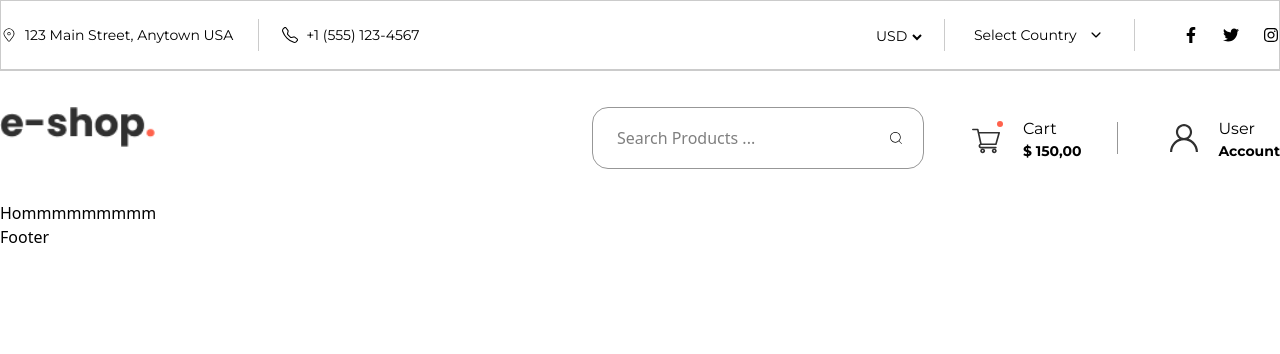
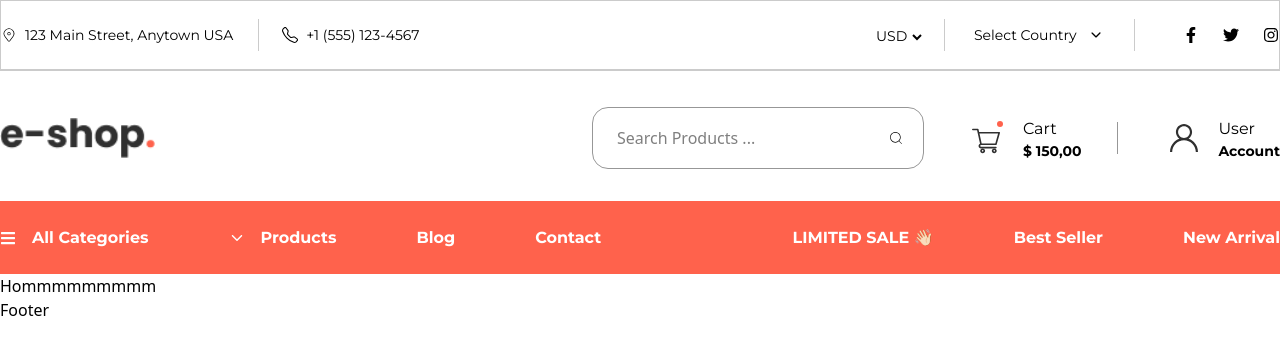
Before and after one commit to shadafhossain01/E-shop, a React (Vite) app: page / in a window 1280 px wide. Shown: the top 354 px of the page. Built offline with nearby package versions, Linux system fonts and the light colour scheme.

Commit message:
Bottom Header Done

```diff
--- a/src/components/header/BottomHeader.jsx
+++ b/src/components/header/BottomHeader.jsx
@@ -0,0 +1,79 @@
+import { Link } from "react-router-dom";
+import Container from "../commonLayout/Container"
+import { FaBars } from "react-icons/fa";
+import { IoIosArrowDown } from "react-icons/io";
+
+const BottomHeader = () => {
+  return (
+    <div className="bg-[#FF624C] py-6">
+      <Container>
+        <div className="flex justify-between">
+          <ul className="flex items-center gap-[80px]">
+            <li>
+              <Link
+                to={""}
+                className="flex items-center gap-4 font-bold text-white text-base font-[Montserrat]"
+              >
+                <FaBars />
+                All Categories
+              </Link>
+            </li>
+            <li>
+              <Link
+                to={""}
+                className="flex items-center gap-4 font-bold text-white text-base font-[Montserrat]"
+              >
+                <IoIosArrowDown />
+                Products
+              </Link>
+            </li>
+            <li>
+              <Link
+                to={""}
+                className="font-bold text-white text-base font-[Montserrat]"
+              >
+                Blog
+              </Link>
+            </li>
+            <li>
+              <Link
+                to={""}
+                className="font-bold text-white text-base font-[Montserrat]"
+              >
+                Contact
+              </Link>
+            </li>
+          </ul>
+          <ul className="flex items-center gap-[80px]">
+            <li>
+              <Link
+                to={""}
+                className="font-bold text-white text-base font-[Montserrat]"
+              >
+                LIMITED SALE 👋🏻
+              </Link>
+            </li>
+            <li>
+              <Link
+                to={""}
+                className="font-bold text-white text-base font-[Montserrat]"
+              >
+                Best Seller
+              </Link>
+            </li>
+            <li>
+              <Link
+                to={""}
+                className="font-bold text-white text-base font-[Montserrat]"
+              >
+                New Arrival
+              </Link>
+            </li>
+          </ul>
+        </div>
+      </Container>
+    </div>
+  );
+};
+
+export default BottomHeader;
--- a/src/components/header/Header.jsx
+++ b/src/components/header/Header.jsx
@@ -1,12 +1,14 @@
 import React from 'react'
 import TopHeader from './TopHeader'
 import MiddleHeader from './MiddleHeader'
+import BottomHeader from './BottomHeader'
 
 const Header = () => {
   return (
     <>
       <TopHeader/>
       <MiddleHeader/>
+      <BottomHeader/>
     </>
   )
 }
--- a/src/components/header/MiddleHeader.jsx
+++ b/src/components/header/MiddleHeader.jsx
@@ -7,7 +7,7 @@ import UserIcon from "../../svg/UserIcon"
 const MiddleHeader = () => {
   return (
     <Container>
-      <div className="flex justify-between pt-9 pb-8">
+      <div className="flex justify-between pt-9 pb-8 items-center">
         <img src="images/logo.png" className="h-[40px]" />
         <div className="flex items-center justify-between">
           {/* Input Box */}
```
